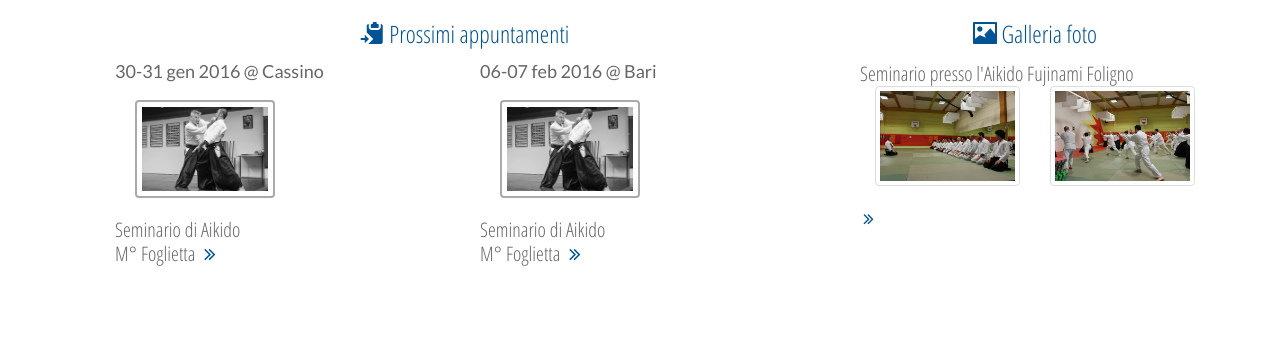
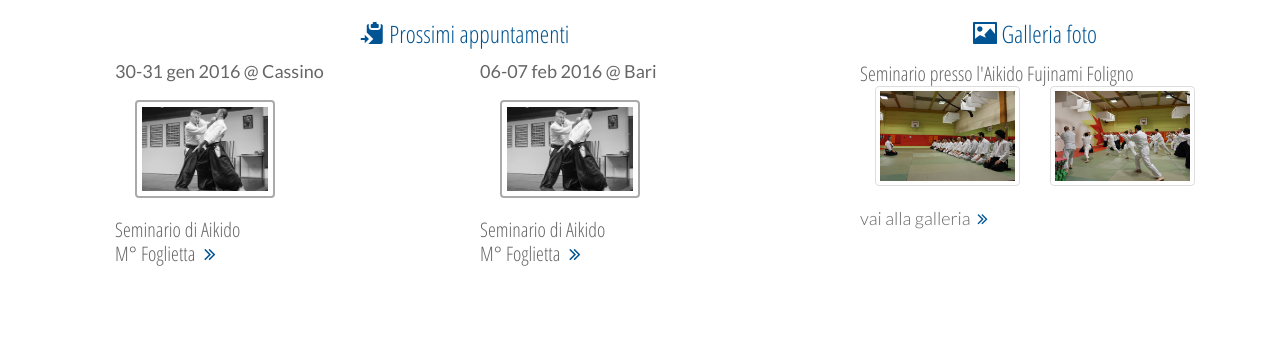
Before and after one commit to cbolk/renbukai-website, a PHP site: page / in a window 1280 px wide. Shown: the part 326-688 px from the top of the page. Run offline with PHP 8.4, Linux system fonts and the light colour scheme; some libraries are stand-ins or nearby versions.

Commit message:
fixing home page

```diff
--- a/index.php
+++ b/index.php
@@ -103,7 +103,7 @@
                     if($image != "" && $image != null){
                         ?>
 		                <h4 class='acenter'><span class="glyphicon glyphicon-picture" aria-hidden="true"></span> Galleria foto</h4>
-            			<div class="caption"><?php echo $title; ?></div>
+            			<div class="caption"><?php echo $title; ?><br/></div>
                         <div class="col-xs-12 col-sm-6 col-lg-6">
                              <a class="thumbnail" href="<?php echo $image[0]['image']; ?>">
                                 <img  class="img-responsive" src="<?php echo $image[0]['image']; ?>" alt="">
@@ -114,7 +114,7 @@
                                 <img  class="img-responsive" src="<?php echo $image[1]['image']; ?>" alt="">
                             </a>
             			</div>
-                        <a title='tutte le informazioni' href='./gallery.php#<?php echo $folder; ?>'>&nbsp;<i class="fa fa-angle-double-right"></i></a>
+                        vai alla galleria <a title='tutte le informazioni' href='./gallery.php#<?php echo $folder; ?>'>&nbsp;<i class="fa fa-angle-double-right"></i></a>
                         <?php
                     }
                ?>
```
